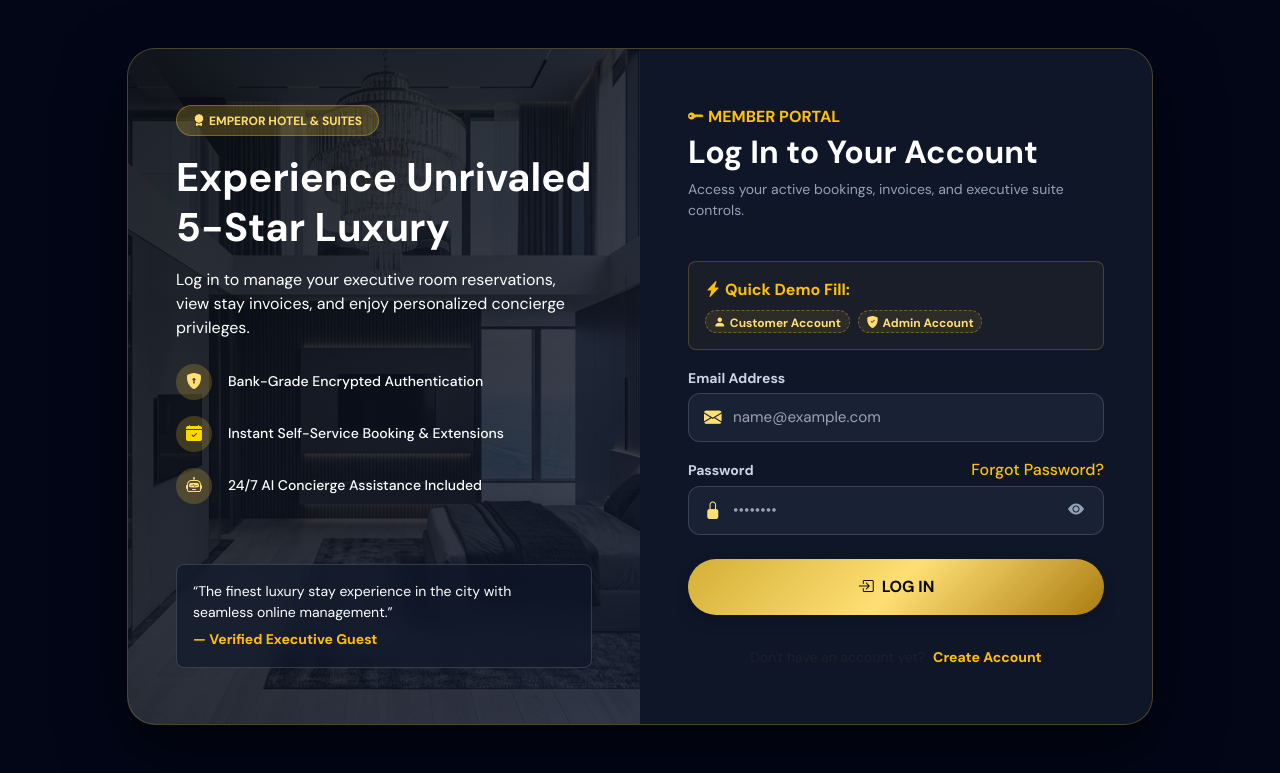
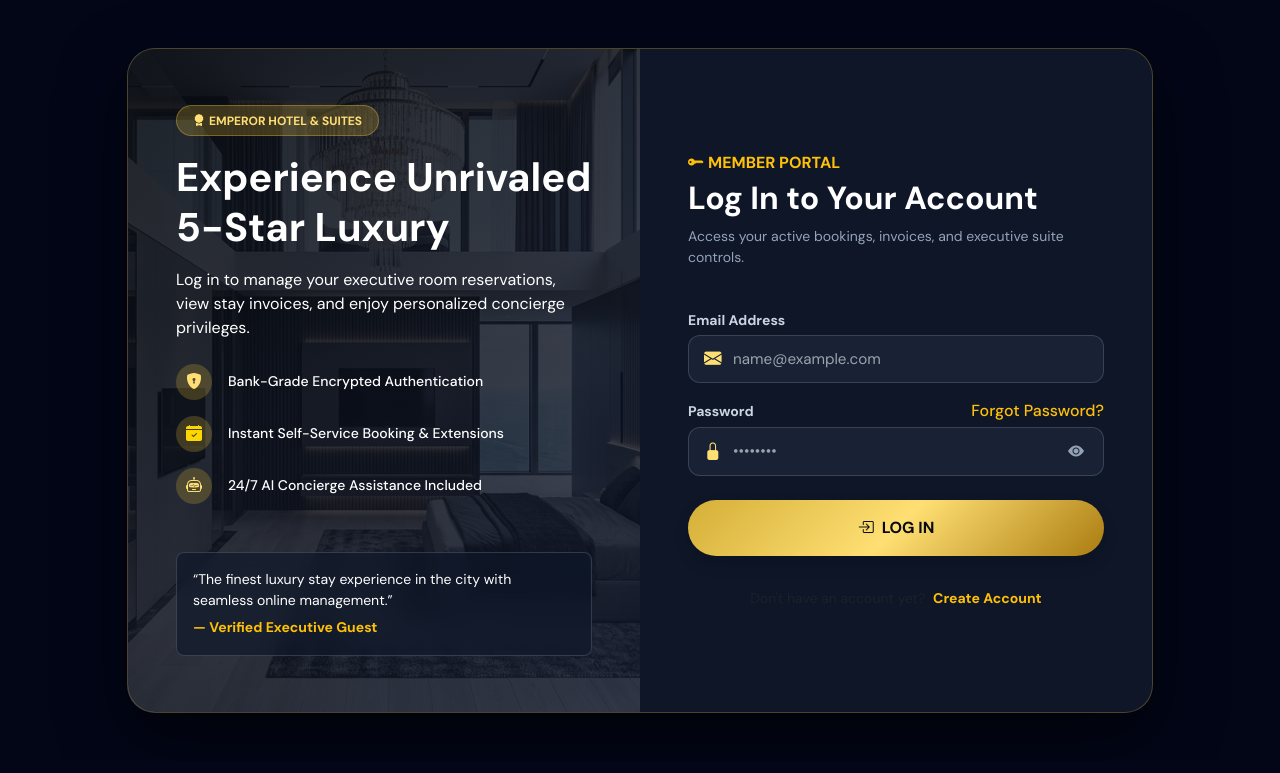
Before and after one commit to WizardOfXerox/Emperor-Hotel, a PHP site: page /public/auth/login.php in a window 1280 px wide. Shown: the part 80-853 px from the top of the page. After the commit the page ends 793 px from the top, so only its background shows below. Run offline with PHP 8.4, Linux system fonts and the light colour scheme.

Commit message:
refactor: remove Quick Demo Fill pills and demo autofill helper from login portal

```diff
--- a/public/auth/login.php
+++ b/public/auth/login.php
@@ -117,19 +117,6 @@ renderHeader('Log In - Emperor Hotel', ['../assets/css/site/home.css'], '');
 
                     <?php renderFlashBlock(); ?>
 
-                    <!-- Quick Fill Pills for Easy Demo -->
-                    <div class="mb-3 p-3 rounded-3 border bg-opacity-10 text-xs font-serif" style="background: rgba(212, 175, 55, 0.06); border-color: rgba(212, 175, 55, 0.25) !important;">
-                        <span class="fw-bold me-1 text-warning"><i class="bi bi-lightning-charge-fill me-1"></i>Quick Demo Fill:</span>
-                        <div class="d-flex flex-wrap gap-2 mt-2">
-                            <button type="button" class="badge rounded-pill quick-login-chip px-2.5 py-1.5 border-0" onclick="fillDemoAccount('maria.santos@gmail.com', 'password123')">
-                                <i class="bi bi-person-fill me-1"></i>Customer Account
-                            </button>
-                            <button type="button" class="badge rounded-pill quick-login-chip px-2.5 py-1.5 border-0" onclick="fillDemoAccount('jayjaypantaleon@gmail.com', 'admin123')">
-                                <i class="bi bi-shield-fill-check me-1"></i>Admin Account
-                            </button>
-                        </div>
-                    </div>
-
                     <form method="post" class="d-grid gap-3">
                         <div>
                             <label class="form-label font-serif fw-semibold small mb-1" for="email">Email Address</label>
@@ -169,11 +156,6 @@ renderHeader('Log In - Emperor Hotel', ['../assets/css/site/home.css'], '');
 </main>
 
 <script>
-function fillDemoAccount(email, password) {
-    document.getElementById('email').value = email;
-    document.getElementById('password').value = password;
-}
-
 function togglePasswordVisibility(inputId, btn) {
     const input = document.getElementById(inputId);
     const icon = btn.querySelector('i');
```
